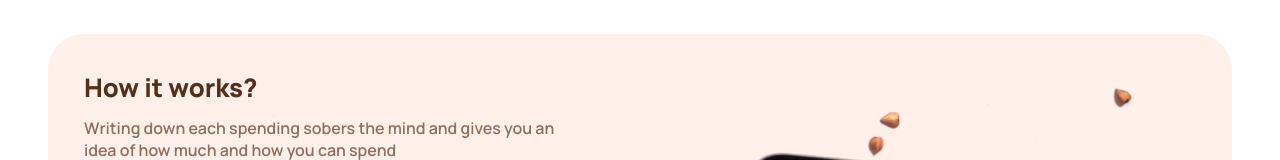
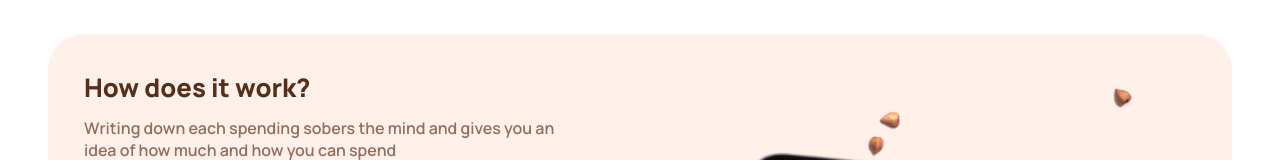
Before and after one commit to danilkinkin/buckwheat-landing, a Next.js app: page / in a window 1280 px wide. Shown: the part 366-526 px from the top of the page. Built offline with nearby package versions, Linux system fonts and the light colour scheme.

Commit message:
Update howItsWorkCard.tsx
I think this would be a better title.

```diff
--- a/modules/home/howItsWorkCard.tsx
+++ b/modules/home/howItsWorkCard.tsx
@@ -13,7 +13,7 @@ const locales: LocalesMap = {
       'Записывая каждую трату, вы отрезвляете разум и даете представление о том, сколько и как вы можете потратить.',
   },
   en: {
-    title: 'How it works?',
+    title: 'How does it work?',
     description:
       'Writing down each spending sobers the mind and gives you an idea of how much and how you can spend',
   },
```
